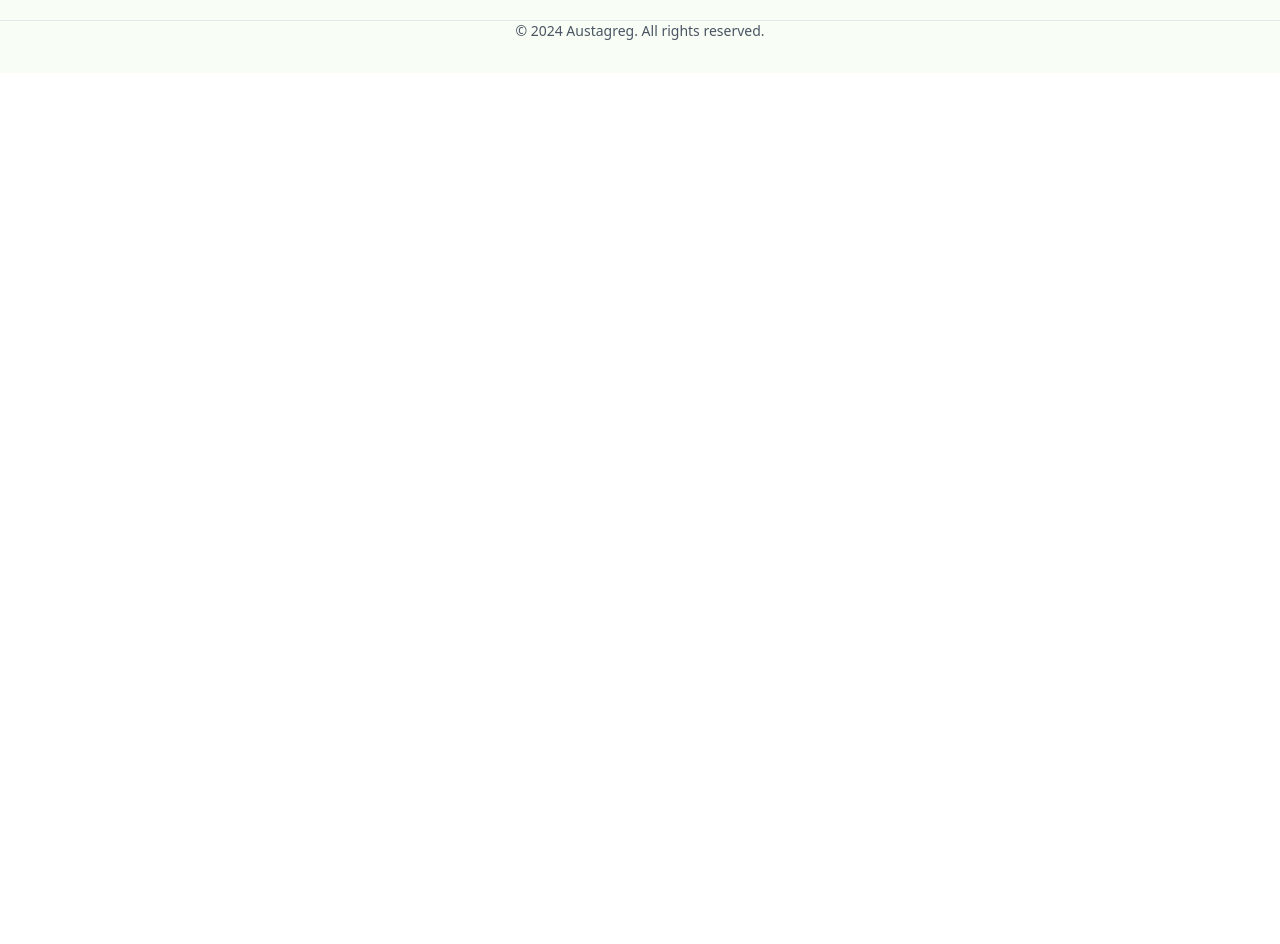
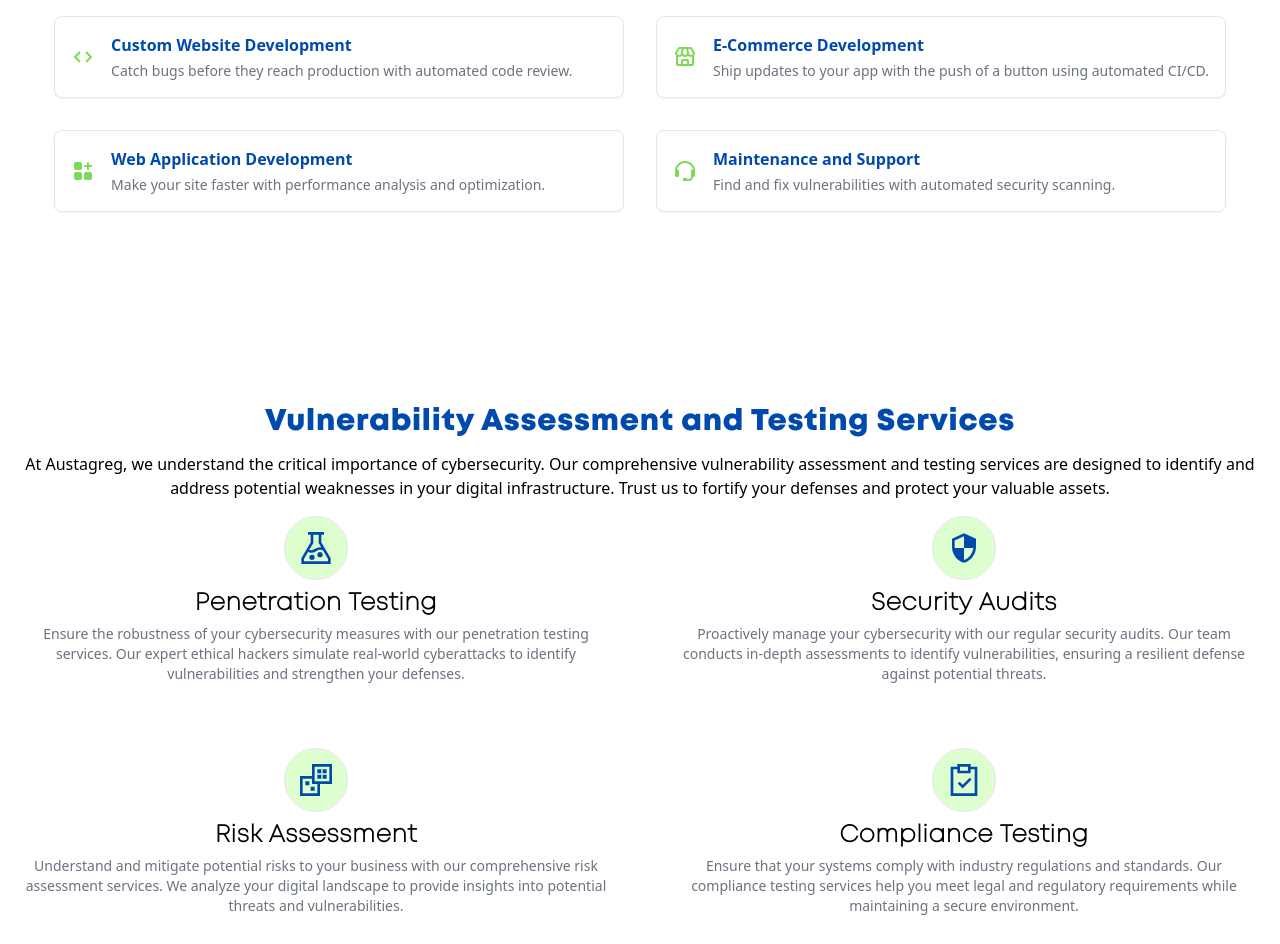
Before and after one commit to novus318/austagreg, a Next.js app: page /services in a window 1280 px wide. Shown: the part 888-1832 px from the top of the page. Before the commit the page ends 961 px from the top, so only its background shows below. Built offline with nearby package versions, Linux system fonts and the light colour scheme.

Commit message:
service page

```diff
--- /dev/null
+++ b/src/components/Vulnerablity.tsx
@@ -0,0 +1,64 @@
+import React from 'react'
+import { GrCompliance, GrRisk, GrTest } from 'react-icons/gr'
+import { MdSecurity } from 'react-icons/md'
+
+const Vulnerablity = () => {
+  return (
+    <section className="w-full py-12 md:py-24 lg:py-32">
+    <div className="container px-4 grid items-center justify-center gap-4 text-center md:px-6 mx-auto">
+      <div className="space-y-3">
+        <h2 className="text-3xl font-bold tracking-wide mont sm:text-2xl md:text-3xl mont-heavy text-[#004AAD]">Vulnerability Assessment and Testing Services</h2>
+        <p className="text-black text-sm md:text-base">
+        At Austagreg, we understand the critical importance of cybersecurity. Our comprehensive vulnerability assessment and testing services are designed to identify and address potential weaknesses in your digital infrastructure. Trust us to fortify your defenses and protect your valuable assets.
+        </p>
+      </div>
+      <div className="grid w-full grid-cols-1 gap-6 md:grid-cols-2 lg:gap-12 xl:gap-16">
+        <div className="flex flex-col items-center justify-center space-y-2">
+          <div className="flex items-center justify-center w-16 h-16 rounded-full border border-gray-200  bg-[#DCFFCD] ">
+            <GrTest className="w-8 h-8 text-[#004AAD]" />
+          </div>
+          <div className="space-y-1 text-center">
+            <h3 className="text-lg font-bold tracking-wide mont sm:text-xl md:text-2xl"> Penetration Testing</h3>
+            <p className="text-sm text-gray-500">Ensure the robustness of your cybersecurity measures with our penetration testing services. Our expert ethical hackers simulate real-world cyberattacks to identify vulnerabilities and strengthen your defenses.</p>
+          </div>
+        </div>
+        <div className="flex flex-col items-center justify-center space-y-2">
+          <div className="flex items-center justify-center w-16 h-16 rounded-full border border-gray-200  bg-[#DCFFCD] ">
+            <MdSecurity className="w-8 h-8 text-[#004AAD]" />
+          </div>
+          <div className="space-y-1 text-center">
+            <h3 className="text-lg font-bold tracking-wide mont sm:text-xl md:text-2xl">Security Audits</h3>
+            <p className="text-sm text-gray-500">
+            Proactively manage your cybersecurity with our regular security audits. Our team conducts in-depth assessments to identify vulnerabilities, ensuring a resilient defense against potential threats.
+            </p>
+          </div>
+        </div>
+        <div className="flex flex-col items-center justify-center space-y-2">
+          <div className="flex items-center justify-center w-16 h-16 rounded-full border border-gray-200  bg-[#DCFFCD] ">
+            <GrRisk className="w-8 h-8 text-[#004AAD]" />
+          </div>
+          <div className="space-y-1 text-center">
+            <h3 className="text-lg font-bold tracking-wide mont sm:text-xl md:text-2xl">Risk Assessment</h3>
+            <p className="text-sm text-gray-500">
+            Understand and mitigate potential risks to your business with our comprehensive risk assessment services. We analyze your digital landscape to provide insights into potential threats and vulnerabilities.
+            </p>
+          </div>
+        </div>
+        <div className="flex flex-col items-center justify-center space-y-2">
+          <div className="flex items-center justify-center w-16 h-16 rounded-full border border-gray-200  bg-[#DCFFCD] ">
+            <GrCompliance className="w-8 h-8 text-[#004AAD]" />
+          </div>
+          <div className="space-y-1 text-center">
+            <h3 className="text-lg font-bold tracking-wide mont sm:text-xl md:text-2xl">Compliance Testing</h3>
+            <p className="text-sm text-gray-500">
+            Ensure that your systems comply with industry regulations and standards. Our compliance testing services help you meet legal and regulatory requirements while maintaining a secure environment.
+            </p>
+          </div>
+        </div>
+      </div>
+    </div>
+  </section>
+  )
+}
+
+export default Vulnerablity
--- /dev/null
+++ b/src/components/WebDev.tsx
@@ -0,0 +1,68 @@
+import { IconAppsFilled } from '@tabler/icons-react'
+import React from 'react'
+import { BiCode, BiStore, BiSupport } from 'react-icons/bi'
+
+const WebDev = () => {
+  return (
+    <div className="py-8 lg:py-16">
+    <div className="container mx-auto px-4 md:px-6">
+      <div className="flex flex-col gap-4 items-center justify-center text-cente">
+        <div className="space-y-3">
+          <h1 className="text-3xl font-bold tracking-tighter sm:text-3xl md:text-4xl mont-heavy text-[#004AAD]">Web Dev</h1>
+          <p className="mx-auto text-black text-sm md:text-base">
+            At Austagreg, we specialize in providing comprehensive web development services to help businesses establish a strong and impactful online presence. Our team of experienced developers is committed to delivering high-quality solutions tailored to your unique needs. Explore our range of web development services below:
+          </p>
+        </div>
+        <div className="grid gap-8 lg:grid-cols-2">
+          <div className="flex flex-col gap-2">
+            <div className="inline-flex rounded-lg border border-gray-200 bg-white px-4 py-4 items-center shadow-sm">
+              <BiCode className="h-6 w-6 mr-4 flex-shrink-0 text-[#7ED957]" />
+              <div className="grid gap-1">
+                <h3 className="font-semibold text-[#004AAD]">Custom Website Development</h3>
+                <p className="text-sm text-gray-500 dark:text-gray-400">
+                  Catch bugs before they reach production with automated code review.
+                </p>
+              </div>
+            </div>
+          </div>
+          <div className="flex flex-col gap-2">
+            <div className="inline-flex rounded-lg border border-gray-200 bg-white px-4 py-4 items-center shadow-sm">
+              <BiStore className="h-6 w-6 mr-4 flex-shrink-0 text-[#7ED957]" />
+              <div className="grid gap-1">
+                <h3 className="font-semibold text-[#004AAD]">E-Commerce Development</h3>
+                <p className="text-sm text-gray-500 dark:text-gray-400">
+                  Ship updates to your app with the push of a button using automated CI/CD.
+                </p>
+              </div>
+            </div>
+          </div>
+          <div className="flex flex-col gap-2">
+            <div className="inline-flex rounded-lg border border-gray-200 bg-white px-4 py-4 items-center shadow-sm">
+              <IconAppsFilled className="h-6 w-6 mr-4 flex-shrink-0 text-[#7ED957]" />
+              <div className="grid gap-1">
+                <h3 className="font-semibold text-[#004AAD]">Web Application Development</h3>
+                <p className="text-sm text-gray-500 dark:text-gray-400">
+                  Make your site faster with performance analysis and optimization.
+                </p>
+              </div>
+            </div>
+          </div>
+          <div className="flex flex-col gap-2">
+            <div className="inline-flex rounded-lg border border-gray-200 bg-white px-4 py-4 items-center shadow-sm">
+              <BiSupport className="h-6 w-6 mr-4 flex-shrink-0 text-[#7ED957]" />
+              <div className="grid gap-1">
+                <h3 className="font-semibold text-[#004AAD]">Maintenance and Support</h3>
+                <p className="text-sm text-gray-500 dark:text-gray-400">
+                  Find and fix vulnerabilities with automated security scanning.
+                </p>
+              </div>
+            </div>
+          </div>
+        </div>
+      </div>
+    </div>
+  </div>
+  )
+}
+
+export default WebDev
--- a/src/pages/services.tsx
+++ b/src/pages/services.tsx
@@ -3,6 +3,8 @@
 import { JoinUs } from '@/components/JoinUs'
 import Layout from '@/components/Layout'
 import ServiSection from '@/components/ServiSection'
+import Vulnerablity from '@/components/Vulnerablity'
+import WebDev from '@/components/WebDev'
 import React from 'react'
 
 const Services = () => {
@@ -19,6 +21,8 @@
    <Header/>
    <ServiSection/>
    <JoinUs/>
+   <WebDev/>
+   <Vulnerablity/>
    <Footer/>
    </Layout>
    </>
```
